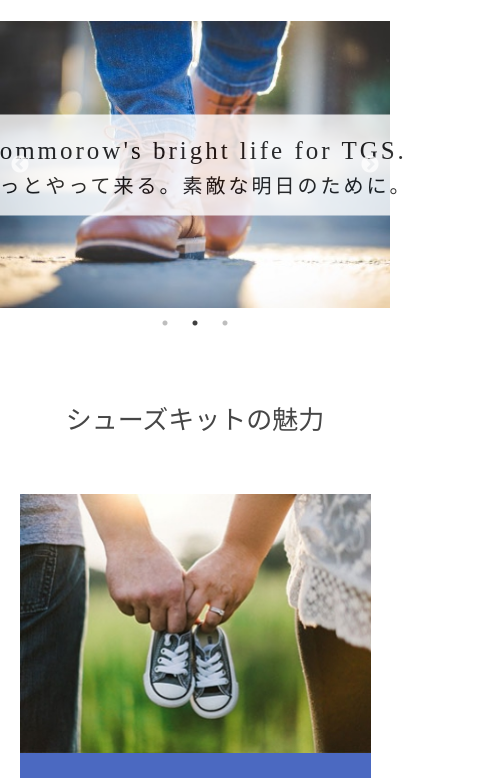
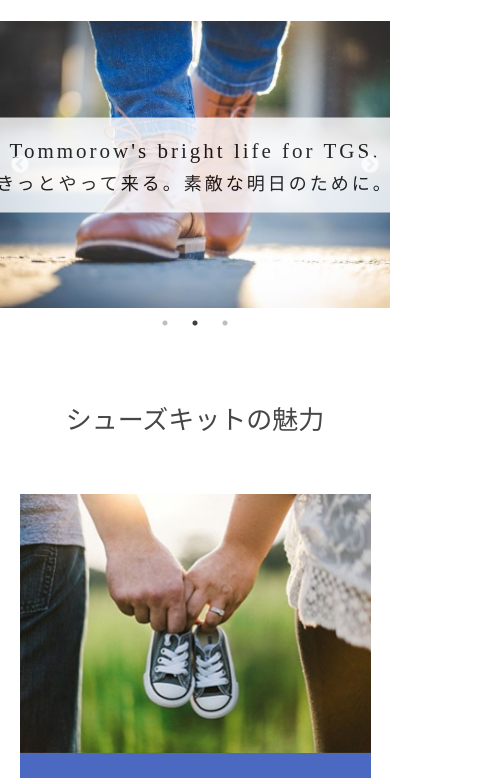
Before and after one commit to lemonade1204/lp_self2, a plain HTML site: page index.html in a window 390 px wide. Shown: the part 66-844 px from the top of the page, 485 px wide, since content can reach past the window. Drawn offline with nearby package versions, Linux system fonts and the light colour scheme.

Commit message:
Update sp.css

```diff
--- a/css/sp.css
+++ b/css/sp.css
@@ -145,16 +145,16 @@
   }
 
   .maincopy p {
-    font-size: 25px;
+    font-size: 21px;
     padding: 3px 0 0 0;
   }
   .maincopy p2 {
     color: #000;
     margin-top: 13px;
-    font-size: 20px;
+    font-size: 18px;
   }
   .maincopy {
-    width: 540px;
+    width: 430px;
     top: 50%;
     left: 50%;
     transform: translate(-50%, -50%);
@@ -414,7 +414,7 @@
     text-align: center;
     text-decoration: none;
     vertical-align: middle;
-    padding: 30px 100px;
+    padding: 30px 50px;
     font-size: 30px;
     border-radius: 10px;
     width: 200px;
```
